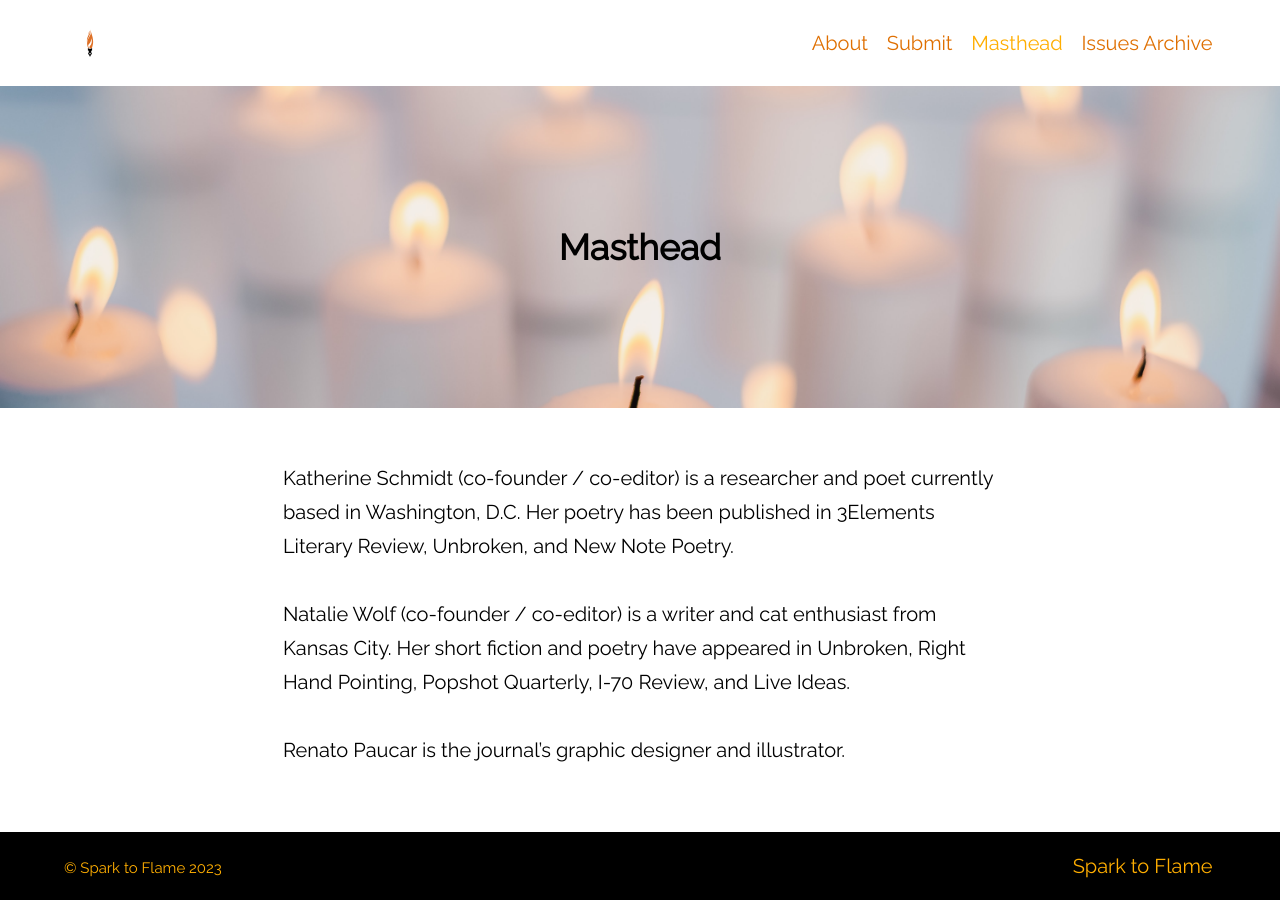
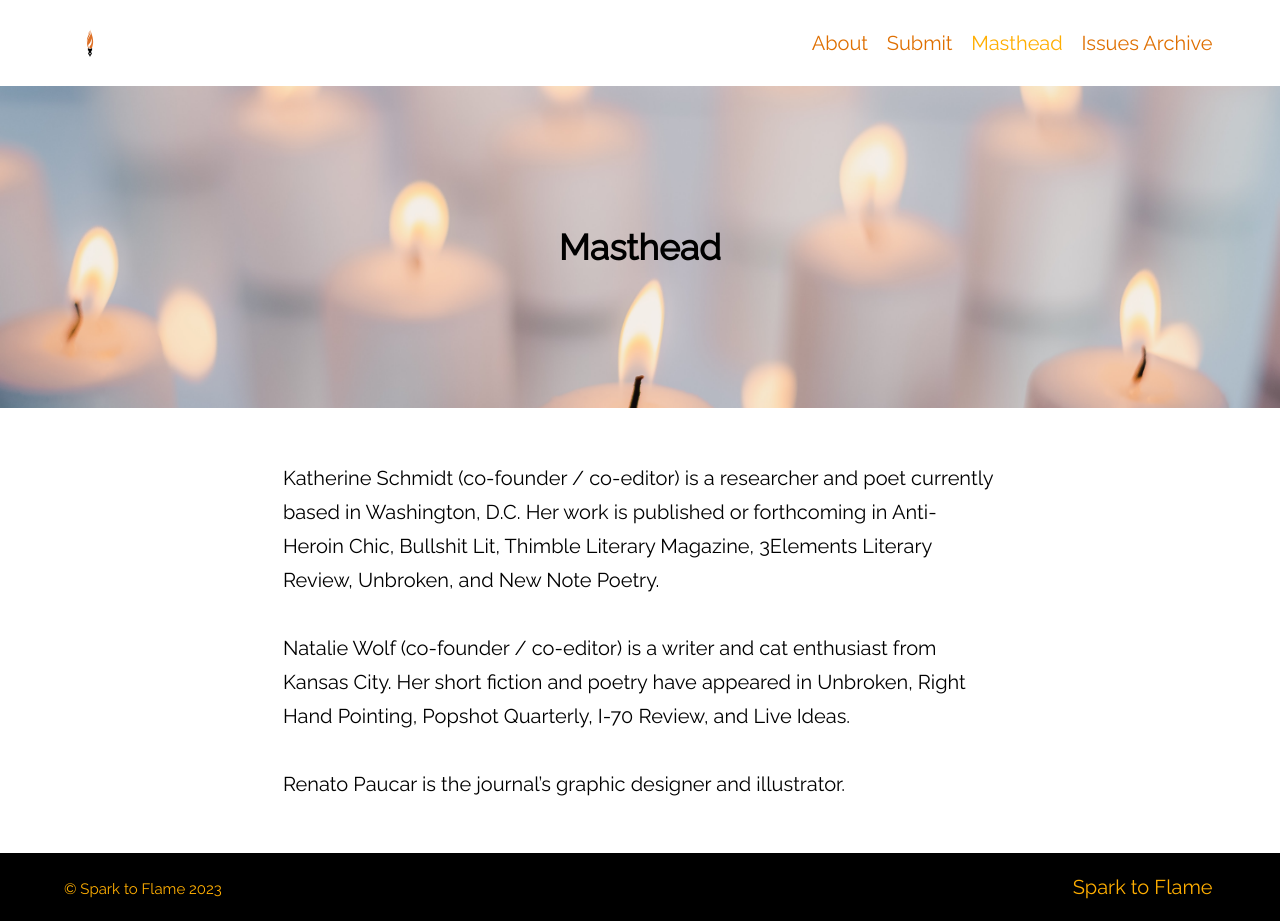
Before and after one commit to atmars77/atmars77.github.io, a Jekyll site: the page built from masthead.md, in a window 1280 px wide. Built offline with Jekyll 4.4.1, drawn with Linux system fonts in a browser that asks for light colours; before the commit the page ends 900 px from its top, so only the background shows below that.

Commit message:
updated masthead

```diff
--- a/_sass/_settings.scss
+++ b/_sass/_settings.scss
@@ -37,4 +37,4 @@
 
 // TIP: Load custom fonts in _config.yaml
 
-// font-family: "Crimson, monospace",
+// OLD FONT FOR REFERENCE font-family: "Crimson, monospace",
--- a/masthead.md
+++ b/masthead.md
@@ -6,7 +6,7 @@
 feature_image: "/assets/Images/tina_candle.jpg"
 excerpt: "Masthead"
 ---
-Katherine Schmidt (co-founder / co-editor) is a researcher and poet currently based in Washington, D.C. Her poetry has been published in 3Elements Literary Review, Unbroken, and New Note Poetry.
+Katherine Schmidt (co-founder / co-editor) is a researcher and poet currently based in Washington, D.C. Her work is published or forthcoming in Anti-Heroin Chic, Bullshit Lit, Thimble Literary Magazine, 3Elements Literary Review, Unbroken, and New Note Poetry.
 
 Natalie Wolf (co-founder / co-editor) is a writer and cat enthusiast from Kansas City. Her short fiction and poetry have appeared in Unbroken, Right Hand Pointing, Popshot Quarterly, I-70 Review, and Live Ideas.
 
```
